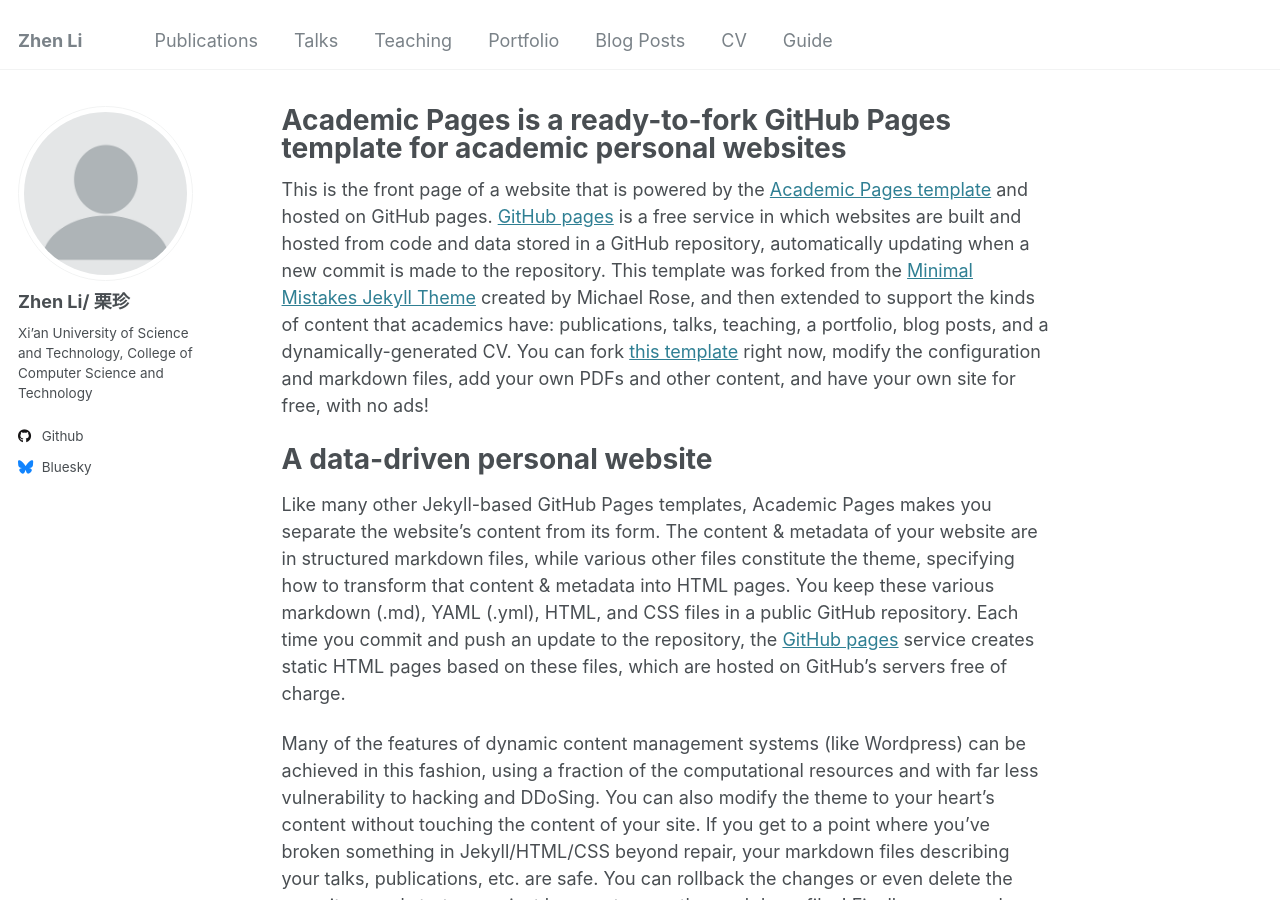
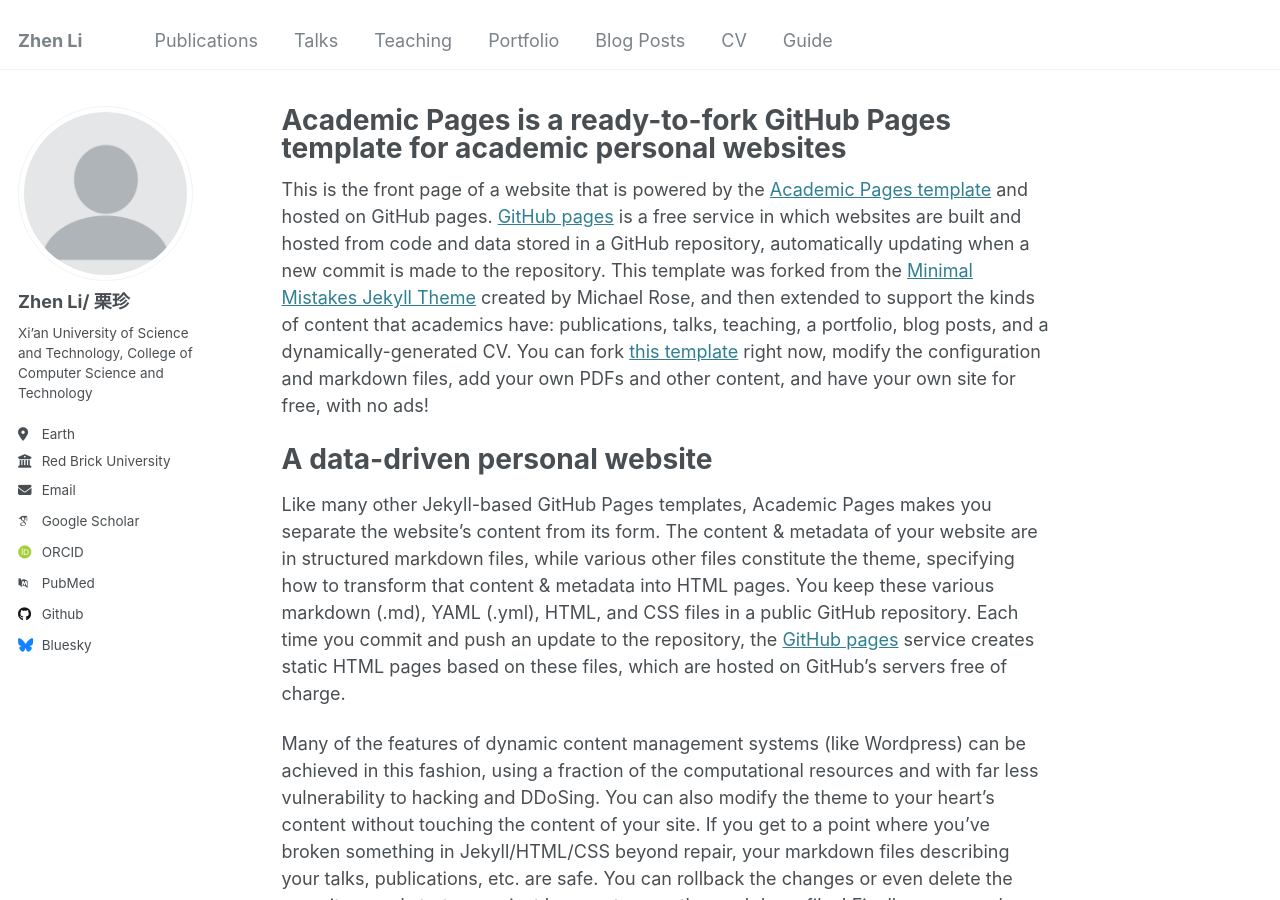
Before and after one commit to ZhenLi-math/zhenli.github.io, a Jekyll site: the page built from _pages/about.md, in a window 1280 px wide and 900 px high. Built offline with Jekyll 4.4.1, drawn with Linux system fonts in a browser that asks for light colours; some web fonts are replaced.

Commit message:
Update _config.yml

```diff
--- a/_config.yml
+++ b/_config.yml
@@ -25,20 +25,20 @@ author:
   name             : "Zhen Li/ 栗珍"
   pronouns         : # example: "she/her"
   bio              : "Xi’an University of Science and Technology, College of Computer Science and Technology"
-  #location         : "Earth"
-  #employer         : "Red Brick University"
-  #uri              : # URL
-  #email            : "none@example.org"
+  location         : "Earth"
+  employer         : "Red Brick University"
+  uri              : # URL
+  email            : "none@example.org"
 
   # Academic websites
-  #arxiv            : # URL - Update with the correct link to your profile
-  #googlescholar    : "https://scholar.google.com/citations?user=PS_CX0AAAAAJ"
-  #impactstory      : # URL
-  #orcid            : "http://orcid.org/yourorcidurl"
-  #semantic         : # URL
-  #pubmed           : "https://www.ncbi.nlm.nih.gov/pubmed/?term=john+snow"
-  #researchgate     : # URL
-  #scopus           : # URL
+  arxiv            : # URL - Update with the correct link to your profile
+  googlescholar    : "https://scholar.google.com/citations?user=PS_CX0AAAAAJ"
+  impactstory      : # URL
+  orcid            : "http://orcid.org/yourorcidurl"
+  semantic         : # URL
+  pubmed           : "https://www.ncbi.nlm.nih.gov/pubmed/?term=john+snow"
+  researchgate     : # URL
+  scopus           : # URL
 
   # Repositories and software development
   bitbucket        : # Username - Update with your username on the site
```
